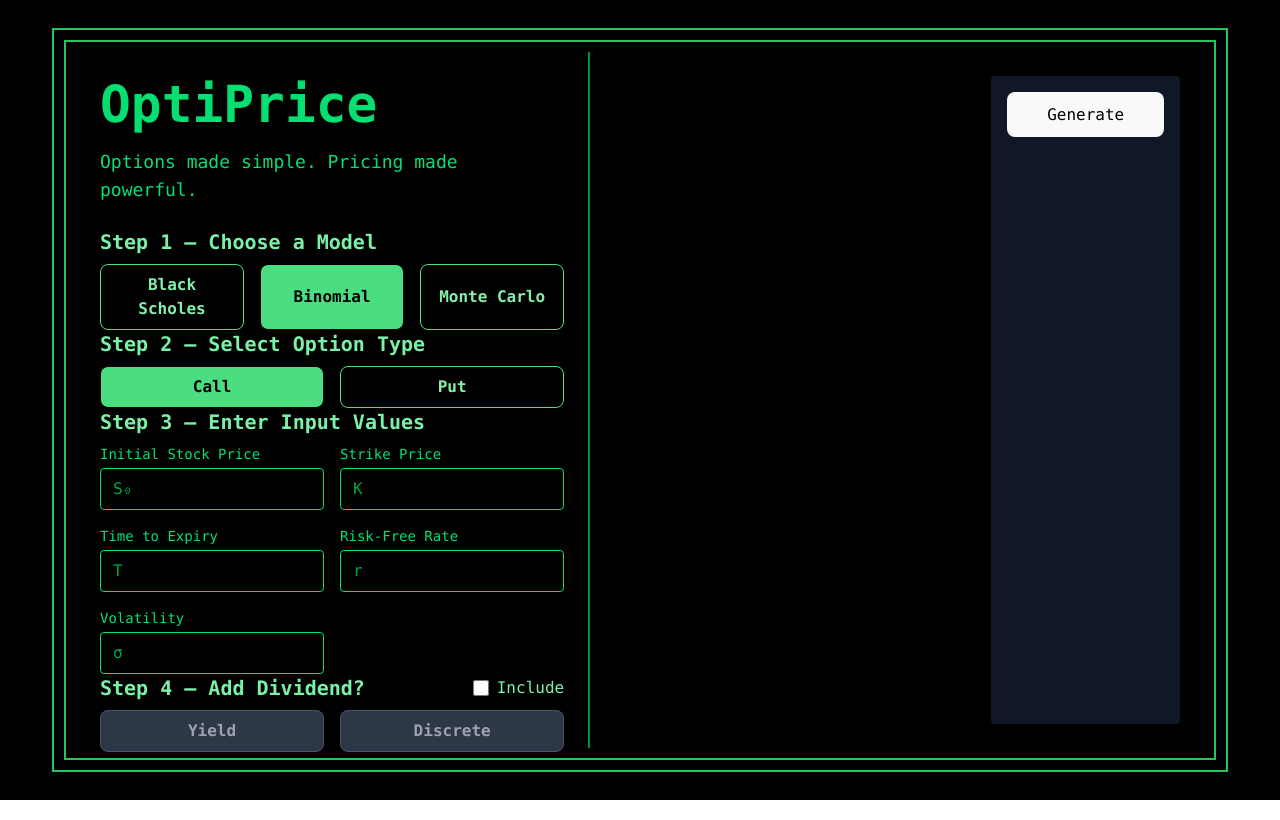
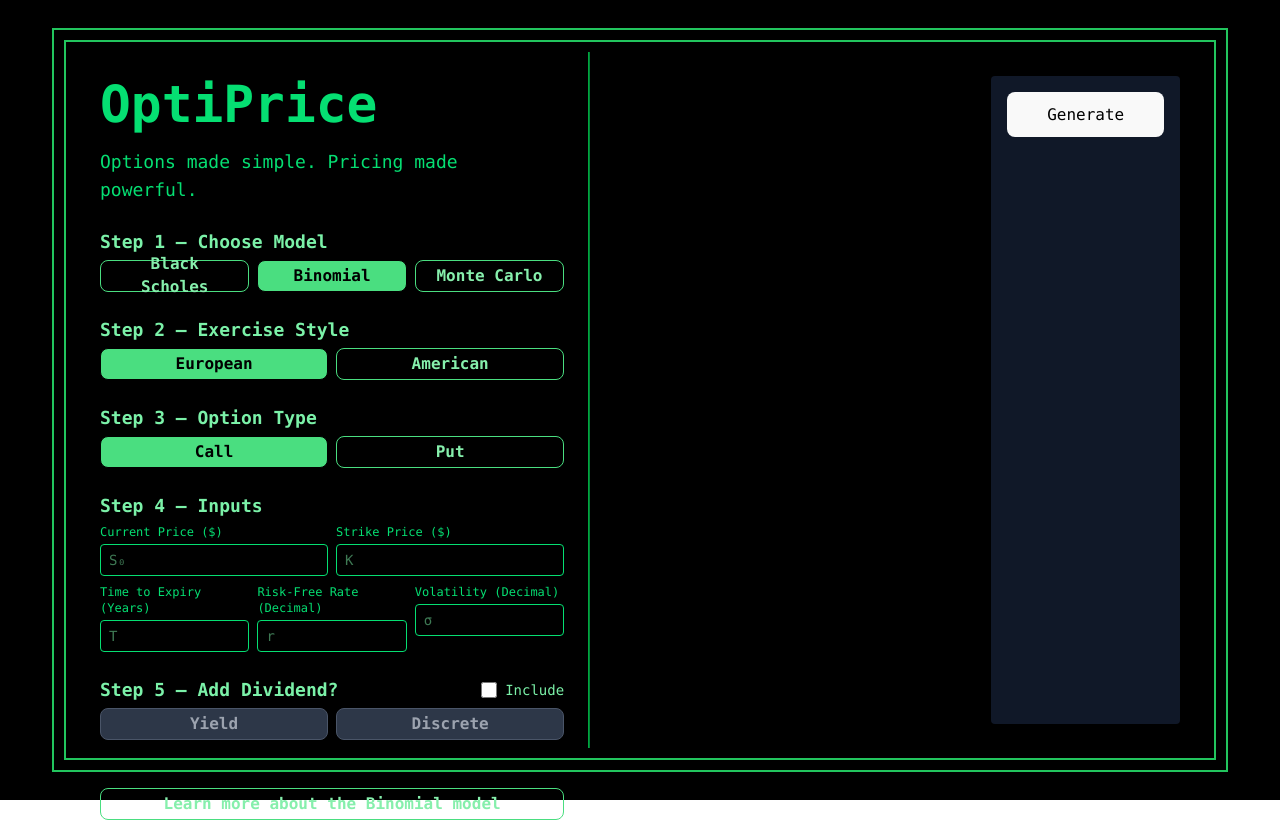
Before and after one commit to NickPetrykowycz/QuantTerminal, a React (Vite) app in the folder frontend/: page /toolbox/optiprice in a window 1280 px wide. Both pictures are taken after a click on the button "Binomial". Built offline with nearby package versions, Linux system fonts and the light colour scheme.

Commit message:
Last commit before handling visuals for binomial

```diff
--- a/frontend/src/components/OptiPrice/InputPanel.jsx
+++ b/frontend/src/components/OptiPrice/InputPanel.jsx
@@ -1,43 +1,76 @@
-import React from 'react';
+import React, { useEffect } from 'react';
 import { useNavigate } from 'react-router-dom';
 
 function InputPanel({ model, setModel, form, setForm }) {
   const navigate = useNavigate();
   const models = ['black-scholes', 'binomial', 'monte-carlo'];
   const optionTypes = ['call', 'put'];
+  const styles = ['european', 'american'];
+
+  // Default style to European on initial mount
+  useEffect(() => {
+    if (!form.style) {
+      setForm(prev => ({ ...prev, style: 'european' }));
+    }
+  }, []);
 
   const handleChange = (e) => {
     const { name, value, type, checked } = e.target;
     setForm({ ...form, [name]: type === 'checkbox' ? checked : value });
   };
 
+  const displayModel = model
+  .replace('-', ' ')
+  .replace(/\b\w/g, l => l.toUpperCase());
+
   return (
-    <div className="flex flex-col justify-between h-full mb-10">
-      {/* Step 1 */}
+    <div className="flex flex-col space-y-6 h-full mb-8">
+
+      {/* Step 1 — Choose Model */}
       <div>
-        <p className="text-xl font-bold text-green-300 mb-2">Step 1 — Choose a Model</p>
-        <div className="flex gap-4 flex-wrap">
-          {models.map((m) => (
+        <p className="text-lg font-semibold text-green-300 mb-1">Step 1 — Choose Model</p>
+        <div className="flex gap-2">
+          {models.map(m => (
             <button
               key={m}
               onClick={() => setModel(m)}
-              className={`btn-option flex-1 ${model === m ? 'active' : ''}`}
+              className={`btn-option flex-1 h-8 px-2 text-sm flex items-center justify-center ${model === m ? 'active' : ''}`}
             >
-              {m.replace('-', ' ').replace(/\b\w/g, (l) => l.toUpperCase())}
+              {m.replace('-', ' ').replace(/\b\w/g, l => l.toUpperCase())}
             </button>
           ))}
         </div>
       </div>
 
-      {/* Step 2 */}
+      {/* Step 2 — Exercise Style */}
       <div>
-        <p className="text-xl font-bold text-green-300 mb-2">Step 2 — Select Option Type</p>
-        <div className="flex gap-4">
-          {optionTypes.map((type) => (
+        <p className="text-lg font-semibold text-green-300 mb-1">Step 2 — Exercise Style</p>
+        <div className="flex gap-2">
+          {styles.map(s => {
+            const disabled = model === 'black-scholes' && s === 'american';
+            return (
+              <button
+                key={s}
+                onClick={() => !disabled && setForm({ ...form, style: s })}
+                disabled={disabled}
+                className={`btn-option dividend-option flex-1 h-8 px-2 text-sm flex items-center justify-center ${form.style === s ? 'active' : ''} ${disabled ? 'disabled' : ''}`}
+              >
+                {s.charAt(0).toUpperCase() + s.slice(1)}
+              </button>
+            );
+          })}
+        </div>
+      </div>
+
+      {/* Step 3 — Option Type */}
+      <div>
+        <p className="text-lg font-semibold text-green-300 mb-1">Step 3 — Option Type</p>
+        <div className="flex gap-2">
+          {optionTypes.map(type => (
             <button
               key={type}
               onClick={() => setForm({ ...form, option_type: type })}
-              className={`btn-option flex-1 ${form.option_type === type ? 'active' : ''}`}
+              className={`btn-option flex-1 h-8 px-2 text-sm flex items-center justify-center ${form.option_type === type ? 'active' : ''}`}
             >
               {type.charAt(0).toUpperCase() + type.slice(1)}
             </button>
@@ -45,64 +78,106 @@ function InputPanel({ model, setModel, form, setForm }) {
         </div>
       </div>
 
-      {/* Step 3 */}
+      {/* Step 4 — Inputs */}
       <div>
-        <p className="text-xl font-bold text-green-300 mb-2">Step 3 — Enter Input Values</p>
-        <div className="grid grid-cols-2 gap-4">
-          {[
-            { label: 'Initial Stock Price', name: 'S0', placeholder: 'S₀' },
-            { label: 'Strike Price',        name: 'K', placeholder: 'K'  },
-            { label: 'Time to Expiry',      name: 'T', placeholder: 'T'  },
-            { label: 'Risk-Free Rate',      name: 'r', placeholder: 'r'  },
-            { label: 'Volatility',          name: 'sigma', placeholder: 'σ' },
-          ].map(({ label, name, placeholder }) => (
-            <div key={name}>
-              <label className="block text-sm mb-1">{label}</label>
+        <p className="text-lg font-semibold text-green-300 mb-1">Step 4 — Inputs</p>
+        <div className="grid grid-cols-2 gap-2 mb-2">
+          <div>
+            <label className="block text-xs mb-1">Current Price ($)</label>
             <input
               type="number"
               step="any"
-                name={name}
-                value={form[name] || ''}
+              name="S0"
+              value={form.S0 || ''}
               onChange={handleChange}
-                placeholder={placeholder}
-                className="w-full px-3 py-2 bg-black border border-green-400 rounded text-green-300 placeholder-green-600"
+              placeholder="S₀"
+              className="w-full h-8 px-2 text-sm bg-black border border-green-400 rounded text-green-300"
             />
           </div>
-          ))}
+          <div>
+            <label className="block text-xs mb-1">Strike Price ($)</label>
+            <input
+              type="number"
+              step="any"
+              name="K"
+              value={form.K || ''}
+              onChange={handleChange}
+              placeholder="K"
+              className="w-full h-8 px-2 text-sm bg-black border border-green-400 rounded text-green-300"
+            />
+          </div>
+        </div>
+        <div className="grid grid-cols-3 gap-2">
+          <div>
+            <label className="block text-xs mb-1">Time to Expiry (Years)</label>
+            <input
+              type="number"
+              step="any"
+              name="T"
+              value={form.T || ''}
+              onChange={handleChange}
+              placeholder="T"
+              className="w-full h-8 px-2 text-sm bg-black border border-green-400 rounded text-green-300"
+            />
+          </div>
+          <div>
+            <label className="block text-xs mb-1">Risk-Free Rate (Decimal)</label>
+            <input
+              type="number"
+              step="any"
+              name="r"
+              value={form.r || ''}
+              onChange={handleChange}
+              placeholder="r"
+              className="w-full h-8 px-2 text-sm bg-black border border-green-400 rounded text-green-300"
+            />
+          </div>
+          <div>
+            <label className="block text-xs mb-1">Volatility (Decimal)</label>
+            <input
+              type="number"
+              step="any"
+              name="sigma"
+              value={form.sigma || ''}
+              onChange={handleChange}
+              placeholder="σ"
+              className="w-full h-8 px-2 text-sm bg-black border border-green-400 rounded text-green-300"
+            />
+          </div>
+        </div>
         {model === 'monte-carlo' && (
-            <>
+          <div className="grid grid-cols-2 gap-2 mt-2">
             <div>
-                <label className="block text-sm mb-1">Simulations</label>
+              <label className="block text-xs mb-1">Simulations</label>
               <input
                 type="number"
                 name="simulations"
                 value={form.simulations || ''}
                 onChange={handleChange}
-                  placeholder="e.g. 10000"
-                  className="w-full px-3 py-2 bg-black border border-green-400 rounded text-green-300"
+                placeholder="10000"
+                className="w-full h-8 px-2 text-sm bg-black border border-green-400 rounded text-green-300"
               />
             </div>
             <div>
-                <label className="block text-sm mb-1">Time Steps</label>
+              <label className="block text-xs mb-1">Time Steps</label>
               <input
                 type="number"
                 name="mcTimeSteps"
                 value={form.mcTimeSteps || ''}
                 onChange={handleChange}
-                  placeholder="e.g. 100"
-                  className="w-full px-3 py-2 bg-black border border-green-400 rounded text-green-300"
+                placeholder="100"
+                className="w-full h-8 px-2 text-sm bg-black	border border-green-400 rounded text-green-300"
               />
             </div>
-            </>
+          </div>
         )}
       </div>
-      </div>
 
-      {/* Step 4 — Dividend Section */}
+      {/* Step 5 — Dividend Section */}
       {(model === 'black-scholes' || model === 'binomial') && (
         <div>
-          <div className="flex items-center justify-between mb-2">
-            <p className="text-xl font-bold text-green-300">Step 4 — Add Dividend?</p>
+          <div className="flex justify-between items-center mb-1">
+            <p className="text-lg font-semibold text-green-300">Step 5 — Add Dividend?</p>
             <div className="flex items-center gap-2">
               <input
                 type="checkbox"
@@ -111,93 +186,103 @@ function InputPanel({ model, setModel, form, setForm }) {
                 onChange={handleChange}
                 className="form-checkbox h-4 w-4 text-green-500"
               />
-              <label className="text-green-300">Include</label>
+              <label className="text-green-300 text-sm">Include</label>
             </div>
           </div>
-
-          {/* Black-Scholes Dividend Input */}
           {model === 'black-scholes' && (
+            <>
+              <label className="block text-xs mb-1 text-green-300">Dividend Yield (Decimal)</label>
               <input
                 type="number"
                 step="any"
                 name="q"
                 value={form.q || ''}
                 onChange={handleChange}
-              placeholder="Dividend Yield (q)"
+                placeholder="q"
                 disabled={!form.includeDividend}
-              className={`w-full px-3 py-2 rounded text-green-300 border ${
+                className={`w-full h-8 px-2 text-sm rounded text-green-300 border ${
                   form.includeDividend ? 'bg-black border-green-400' : 'bg-gray-700 border-gray-500'
                 }`}
               />
+            </>
           )}
-
-          {/* Binomial Dividend Mode Buttons */}
           {model === 'binomial' && (
             <>
-              <div className="flex gap-4 mb-4">
-                {['yield', 'discrete'].map((mode) => {
-                  const disabled = !form.includeDividend;
-                  const classes = ['btn-option', 'flex-1', 'dividend-option'];
-                  if (disabled) classes.push('disabled');
-                  else if (form.dividend_mode === mode) classes.push('active');
+              <div className="flex gap-2 mb-2">
+                {['yield','discrete'].map(m => {
+                  const dis = !form.includeDividend;
+                  const cls = ['btn-option','flex-1','h-8','px-2','text-sm','flex','items-center','justify-center','dividend-option'];
+                  if (dis) cls.push('disabled');
+                  else if (form.dividend_mode === m) cls.push('active');
                   return (
                     <button
-                      key={mode}
-                      onClick={() => !disabled && setForm({ ...form, dividend_mode: mode })}
-                      disabled={disabled}
-                      className={classes.join(' ')}
+                      key={m}
+                      onClick={() => !dis && setForm({ ...form, dividend_mode: m })}
+                      disabled={dis}
+                      className={cls.join(' ')}
                     >
-                      {mode.charAt(0).toUpperCase() + mode.slice(1)}
+                      {m.charAt(0).toUpperCase() + m.slice(1)}
                     </button>
                   );
                 })}
               </div>
-
-              {/* Only the selected input set */}
               {form.dividend_mode === 'yield' && (
+                <>
+                  <label className="block text-xs mb-1 text-green-400">Dividend Yield (Decimal)</label>
                   <input
                     type="number"
                     step="any"
                     name="q"
                     value={form.q || ''}
                     onChange={handleChange}
-                  placeholder="e.g. 0.02"
+                    placeholder="q"
                     disabled={!form.includeDividend}
-                  className={`w-full px-3 py-2 rounded text-green-300 border ${
+                    className={`w-full h-8 px-2 text-sm rounded text-green-400 border ${
                       form.includeDividend ? 'bg-black border-green-400' : 'bg-gray-700 border-gray-500'
                     }`}
                   />
+                </>
               )}
-
               {form.dividend_mode === 'discrete' && (
-                <div className="grid grid-cols-3 gap-4">
-                  {[
-                    { label: 'Frequency (days)', name: 'dividend_freq', placeholder: 'e.g. 90' },
-                    { label: 'Amount per Payment', name: 'dividend_amt', placeholder: 'e.g. 1.00' },
-                    { label: 'First Payment Day', name: 'dividend_first_day', placeholder: 'Days from t=0' },
-                  ].map(({ label, name, placeholder }) => {
+                <>
+                  <div className="grid grid-cols-3 gap-2">
+                    {[{ label: 'Frequency (Days)', name: 'dividend_freq', placeholder: 'Days' },{ label: 'Amount per Payment ($)', name: 'dividend_amt', placeholder: 'Dollar Amount' },{ label: 'First Payment Day (Days)', name: 'dividend_first_day', placeholder: 'Days from T=0' }].map(({ label, name, placeholder }) => {
+                      const enabled = form.includeDividend;
                       return (
+                        <div key={name}>
+                          <label className="block text-xs mb-1 text-green-400">{label}</label>
                           <input
-                        key={name}
                             type="number"
                             step={name === 'dividend_amt' ? 'any' : undefined}
                             name={name}
                             value={form[name] || ''}
                             onChange={handleChange}
                             placeholder={placeholder}
-                        disabled={!form.includeDividend}
-                        className={`w-full px-3 py-2 rounded text-green-300 border ${
-                          form.includeDividend ? 'bg-black border-green-400' : 'bg-gray-700 border-gray-500'
+                            disabled={!enabled}
+                            className={`w-full h-8 px-2 text-sm rounded text-green-400 border ${
+                              enabled ? 'bg-black border-green-400' : 'bg-gray-700 border-gray-500'
                             }`}
                           />
+                        </div>
                       );
                     })}
                   </div>
+                </>
               )}
             </>
           )}
         </div>
       )}
+
+      <div className="mt-4">
+        <button
+          className="btn-option flex-1 h-8 px-2 text-sm flex items-center justify-center w-full"
+          onClick={() => navigate(`/${model}-info`)}
+        >
+          {`Learn more about the ${displayModel} model`}
+        </button>
+      </div>
+
     </div>
   );
 }
```
Lines whose indentation alone changed are shown as unchanged.
